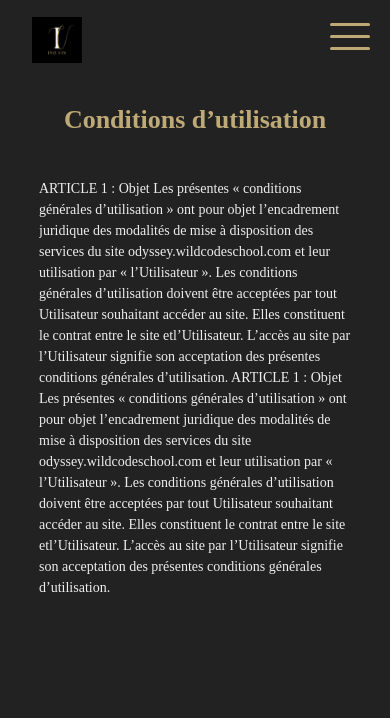
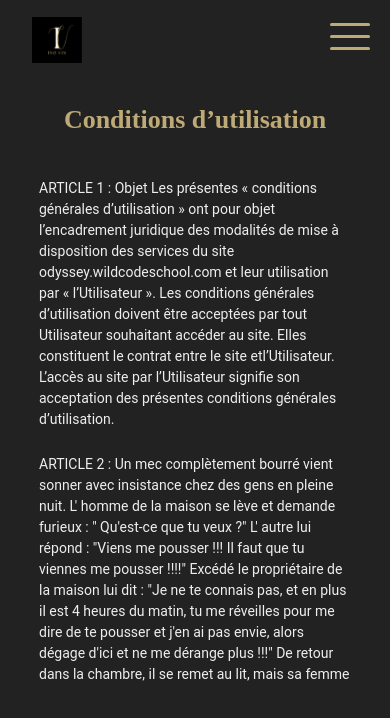
Before and after one commit to Mogwaie/Inovin, a React (Vite) app in the folder frontend/: page /legal-notice in a window 390 px wide. Shown: the top 718 px of the page. Built offline with nearby package versions, Linux system fonts and the light colour scheme.

Commit message:
Responsively Page

```diff
--- a/frontend/src/assets/styles/pages/_degustation-profile.scss
+++ b/frontend/src/assets/styles/pages/_degustation-profile.scss
@@ -104,7 +104,7 @@ h4 {
   h4 {
     font-size: 1.2rem;
   }
-    .button-deg {
+  .button-deg {
     Button {
       width: 13rem;
     }
--- a/frontend/src/assets/styles/pages/_homePage.scss
+++ b/frontend/src/assets/styles/pages/_homePage.scss
@@ -95,7 +95,6 @@
   }
 }
 
-
 @media screen and (min-width: $app-desktop) {
   .homeBorderDiv {
     height: 80vh;
--- a/frontend/src/assets/styles/pages/_leagalNotice.scss
+++ b/frontend/src/assets/styles/pages/_leagalNotice.scss
@@ -1,4 +1,4 @@
-.page-content{
+.page-content {
   display: flex;
   flex-direction: column;
   align-items: center;
@@ -16,26 +16,8 @@ margin-top: 5%;
   padding: 0 0 0 0;
   margin: 10% 0 0 0;
   overflow-y: scroll;
+
+  p{
+      font-family: $app-primary-font;
   }
-
-// .scrolling-container {
-//   height: 60vh;
-//   max-height: 400vh; /* Set the maximum height of the container */
-//   overflow-y: auto; /* Enable vertical scrolling */
-//   scrollbar-width: thin; /* Customize the width of the scrollbar */
-//   scrollbar-color: #888888 #f2f2f2; /* Customize the color of the scrollbar */
-// }
-
-// /* Optional: Customize the appearance of the scrollbar track */
-// .scrolling-container::-webkit-scrollbar {
-//   width: 8px;
-// }
-
-// .scrolling-container::-webkit-scrollbar-track {
-//   background-color: #f2f2f2;
-// }
-
-// /* Optional: Customize the appearance of the scrollbar thumb */
-// .scrolling-container::-webkit-scrollbar-thumb {
-//   background-color: #888888;
-// }
+}
--- a/frontend/src/pages/LegalNotice.jsx
+++ b/frontend/src/pages/LegalNotice.jsx
@@ -1,3 +1,5 @@
+import React from "react";
+
 function LeagalNoticePage() {
   return (
     <div className="page-content">
@@ -11,15 +13,27 @@ function LeagalNoticePage() {
           d’utilisation doivent être acceptées par tout Utilisateur souhaitant
           accéder au site. Elles constituent le contrat entre le site
           etl’Utilisateur. L’accès au site par l’Utilisateur signifie son
-          acceptation des présentes conditions générales d’utilisation. ARTICLE
-          1 : Objet Les présentes « conditions générales d’utilisation » ont
-          pour objet l’encadrement juridique des modalités de mise à disposition
-          des services du site odyssey.wildcodeschool.com et leur utilisation
-          par « l’Utilisateur ». Les conditions générales d’utilisation doivent
-          être acceptées par tout Utilisateur souhaitant accéder au site. Elles
-          constituent le contrat entre le site etl’Utilisateur. L’accès au site
-          par l’Utilisateur signifie son acceptation des présentes conditions
-          générales d’utilisation.
+          acceptation des présentes conditions générales d’utilisation.
+        </p>
+        <br />
+        <p>
+          ARTICLE 2 : Un mec complètement bourré vient sonner avec insistance
+          chez des gens en pleine nuit. L' homme de la maison se lève et demande
+          furieux : " Qu'est-ce que tu veux ?" L' autre lui répond : "Viens me
+          pousser !!! Il faut que tu viennes me pousser !!!!" Excédé le
+          propriétaire de la maison lui dit : "Je ne te connais pas, et en plus
+          il est 4 heures du matin, tu me réveilles pour me dire de te pousser
+          et j'en ai pas envie, alors dégage d'ici et ne me dérange plus !!!" De
+          retour dans la chambre, il se remet au lit, mais sa femme qui a tout
+          entendu, le sermonne : "Quand même tu exagères, cela t'est déjà arrivé
+          d'être en panne la nuit, tu aurais pu le pousser ce pauvre type ! -
+          Ouais, mais il fait froid et en plus il est bourré !!! - Raison de
+          plus pour l'aider, il ne va pas y parvenir tout seul. Non ? Vraiment,
+          je ne te reconnais pas, je suis très déçue de ton attitude...!!!" Son
+          mari, pris de remords, se rhabille et descend. Il ouvre la porte et
+          crie : "Hé mec !!! C'est d' accord, je me suis habillé exprès pour
+          venir te pousser !!! Tu es où ?" Et le mec bourré répond : "Là , sur
+          la balançoire !!!!!!!!"
         </p>
       </div>
     </div>
```
Lines whose indentation alone changed are shown as unchanged.
